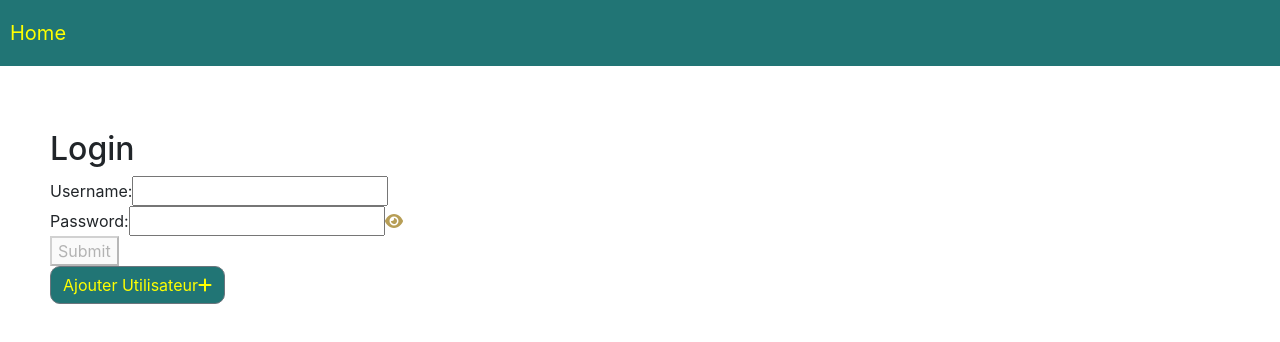
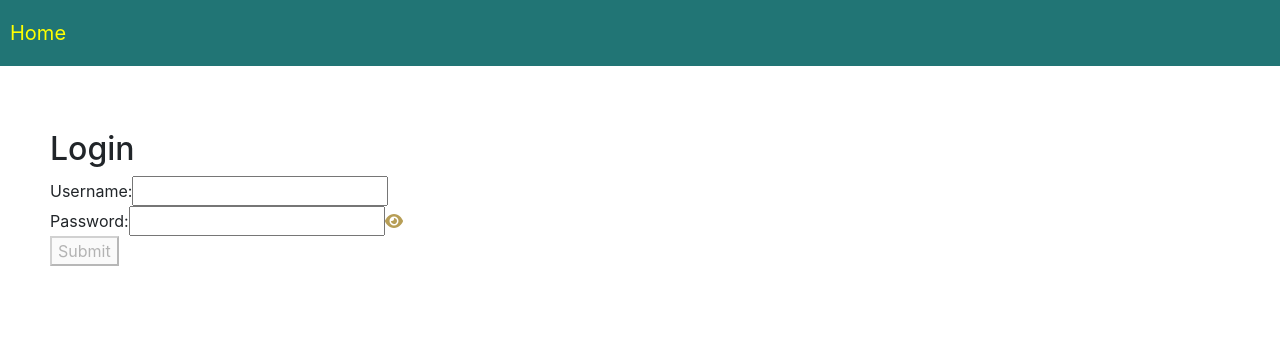
Before and after one commit to Bayrem98/inventaire-front2, a React (Create React App) app: page / in a window 1280 px wide. Shown: the top 342 px of the page. Built offline with nearby package versions, Linux system fonts and the light colour scheme; no server answers.

Commit message:
edit for delete users module

```diff
--- a/src/App.tsx
+++ b/src/App.tsx
@@ -5,7 +5,7 @@ import FacturesTable from "./components/pages/factures/FacturesTable";
 import { Route, Routes } from "react-router-dom";
 import ArticlesTable from "./components/pages/articles/ArticlesTable";
 import OneArticle from "./components/pages/articles/OneArticle";
-import Login from "./components/pages/Login";
+import Login from "./components/parts/Login";
 import UsersTable from "./components/pages/users/Users";
 
 function App() {
--- a/src/components/pages/users/UserDelete.tsx
+++ b/src/components/pages/users/UserDelete.tsx
@@ -2,10 +2,8 @@ import { useState } from "react";
 import { faTrash } from "@fortawesome/free-solid-svg-icons";
 import { FontAwesomeIcon } from "@fortawesome/react-fontawesome";
 import { Button, Modal, ModalBody, ModalFooter, ModalHeader } from "reactstrap";
-import { FormattedMessage } from "react-intl";
 import User from "../../../@types/User";
 import { deleteUsers } from "../../../actions/user/action";
-
 
 interface UserDeletePropsType {
   user: User;
@@ -42,18 +40,14 @@ const UserDelete = ({ user, refresh }: UserDeletePropsType) => {
           className="bg-danger text-white"
           toggle={() => setIsOpened(!isOpened)}
         >
-          <FormattedMessage id="users.delete.dialog.title" />
+          Supprimer Utilisateur
         </ModalHeader>
-        <ModalBody>
-          <FormattedMessage id="users.delete.dialog.text" /> {user.username} ?
-        </ModalBody>
+        <ModalBody>Voulez-vous supprimer {user.username} ?</ModalBody>
         <ModalFooter>
           <Button color="danger" onClick={submit}>
-            <FormattedMessage id="button.confirm" />
+            Valider
           </Button>{" "}
-          <Button onClick={() => setIsOpened(false)}>
-            <FormattedMessage id="button.cancel" />
-          </Button>
+          <Button onClick={() => setIsOpened(false)}>Annuler</Button>
         </ModalFooter>
       </Modal>
     </>
--- a/src/components/pages/Login.tsx
+++ b/src/components/parts/Login.tsx
@@ -1,20 +1,12 @@
-import React, { ChangeEvent, useState, useEffect } from "react";
+import React, { ChangeEvent, useState } from "react";
 import { faEye } from "@fortawesome/free-solid-svg-icons";
 import { FontAwesomeIcon } from "@fortawesome/react-fontawesome";
 import axios from "axios";
-import User from "../../@types/User";
-import { getUsers } from "../../actions/user/action";
-import Inscription from "./users/Inscription";
 
 function Login() {
-  const [users, setUsers] = useState<User[]>([]);
   const [username, setUsername] = useState<string>("");
   const [password, setPassword] = useState<string>("");
   const [passwordShown, setPasswordShown] = useState(false);
-
-  useEffect(() => {
-    getUsers(setUsers); // aka setUsers(data)
-  }, []);
 
   const handleUsernameChange = (event: ChangeEvent<HTMLInputElement>) => {
     setUsername(event.target.value);
@@ -30,11 +22,16 @@ function Login() {
       .then(({ data }) => {
         localStorage.setItem("access_token", data.access_token);
         window.location.reload();
+        navigateto();
         console.log(data);
       })
       .catch((event) => {
         console.log(event.response.data.message);
       });
+  };
+
+  const navigateto = () => {
+    window.location.replace("/facture");
   };
 
   const eye = <FontAwesomeIcon icon={faEye} />;
@@ -80,9 +77,6 @@ function Login() {
           </button>
         </form>
       </div>
-      <div>
-        <Inscription refresh={() => getUsers(setUsers)} />
-      </div>
     </div>
   );
 }
```
